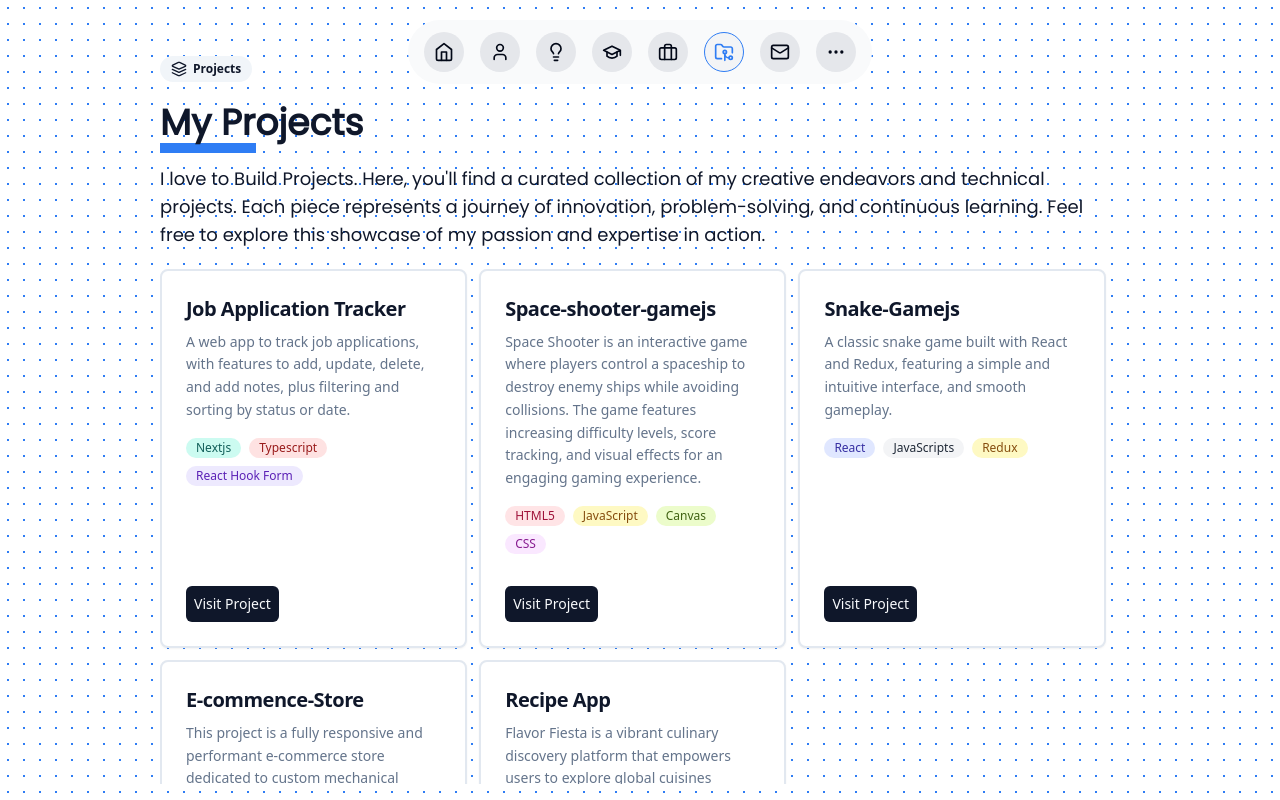
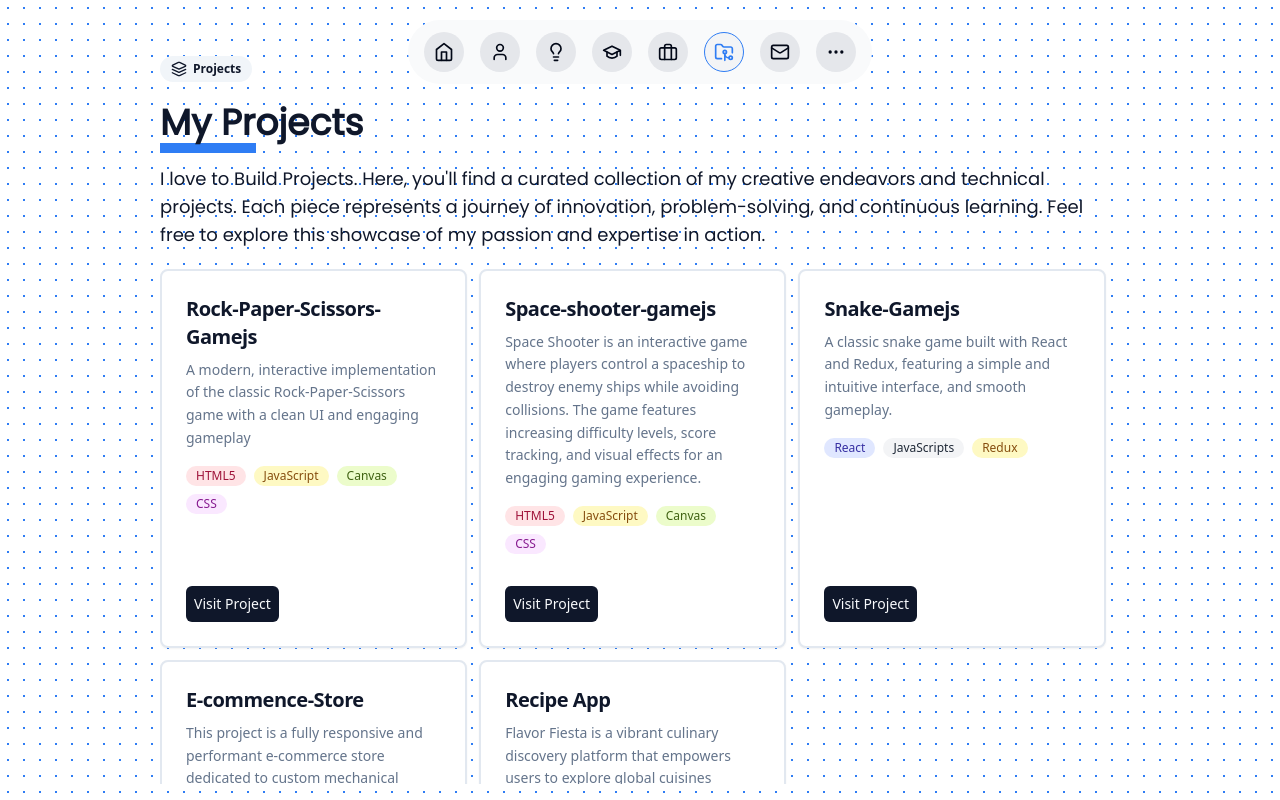
Before and after one commit to mokone-september/Portfolio, a Next.js app: page /projects in a window 1280 px wide. Built offline with nearby package versions, Linux system fonts and the light colour scheme.

Commit message:
feat: update project details for Rock-Paper-Scissors game

```diff
--- a/src/app/projects/page.tsx
+++ b/src/app/projects/page.tsx
@@ -8,11 +8,11 @@ const projectsPage = () => {
   // PROJECTS DATA
   const Projects = [
     {
-      title: "Job Application Tracker",
+      title: "Rock-Paper-Scissors-Gamejs",
       description:
-        `A web app to track job applications, with features to add, update, delete, and add notes, plus filtering and sorting by status or date.`,
-      tags: ["Nextjs", "Typescript", "React Hook Form"],
-      link: "https://job-application-tracker-rho.vercel.app/",
+'A modern, interactive implementation of the classic Rock-Paper-Scissors game with a clean UI and engaging gameplay',
+      tags: ["HTML5", "JavaScript", "Canvas", "CSS"],
+      link: "https://rock-paper-scissors-gamejs.vercel.app/",
     },
 
     {
```
